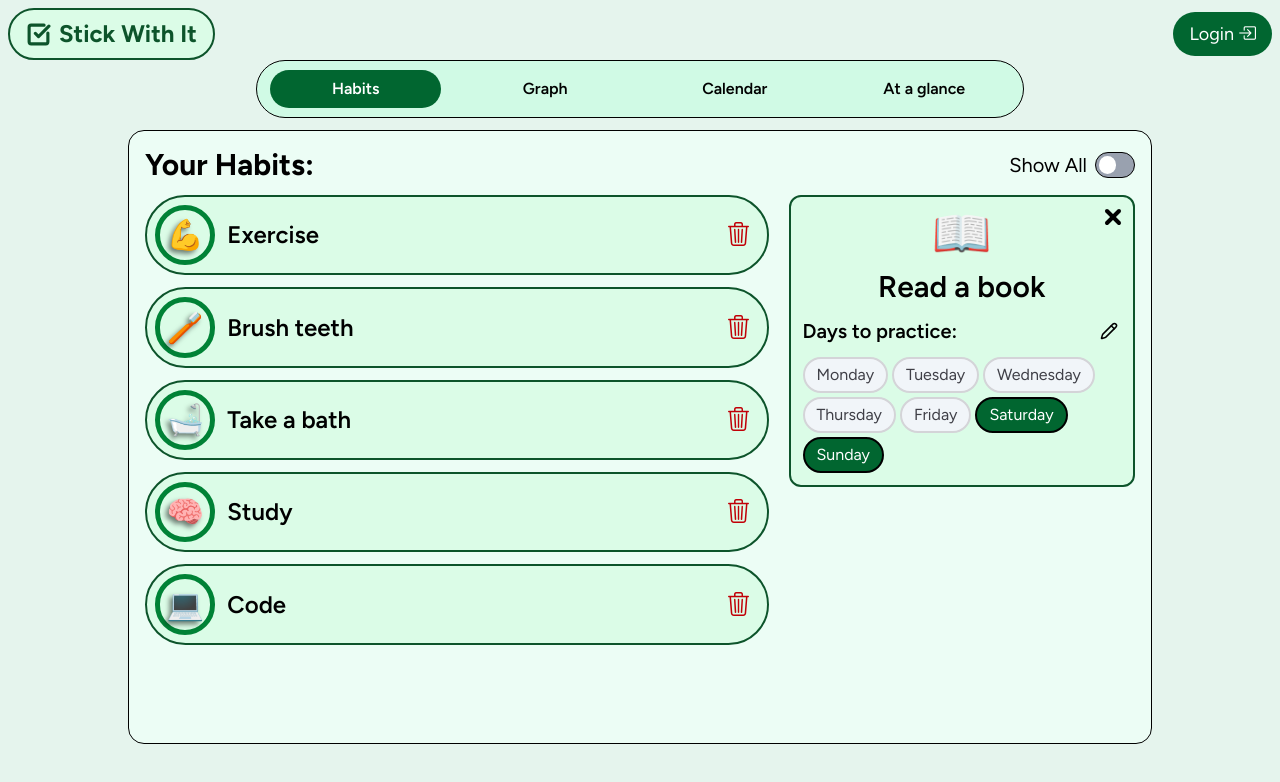
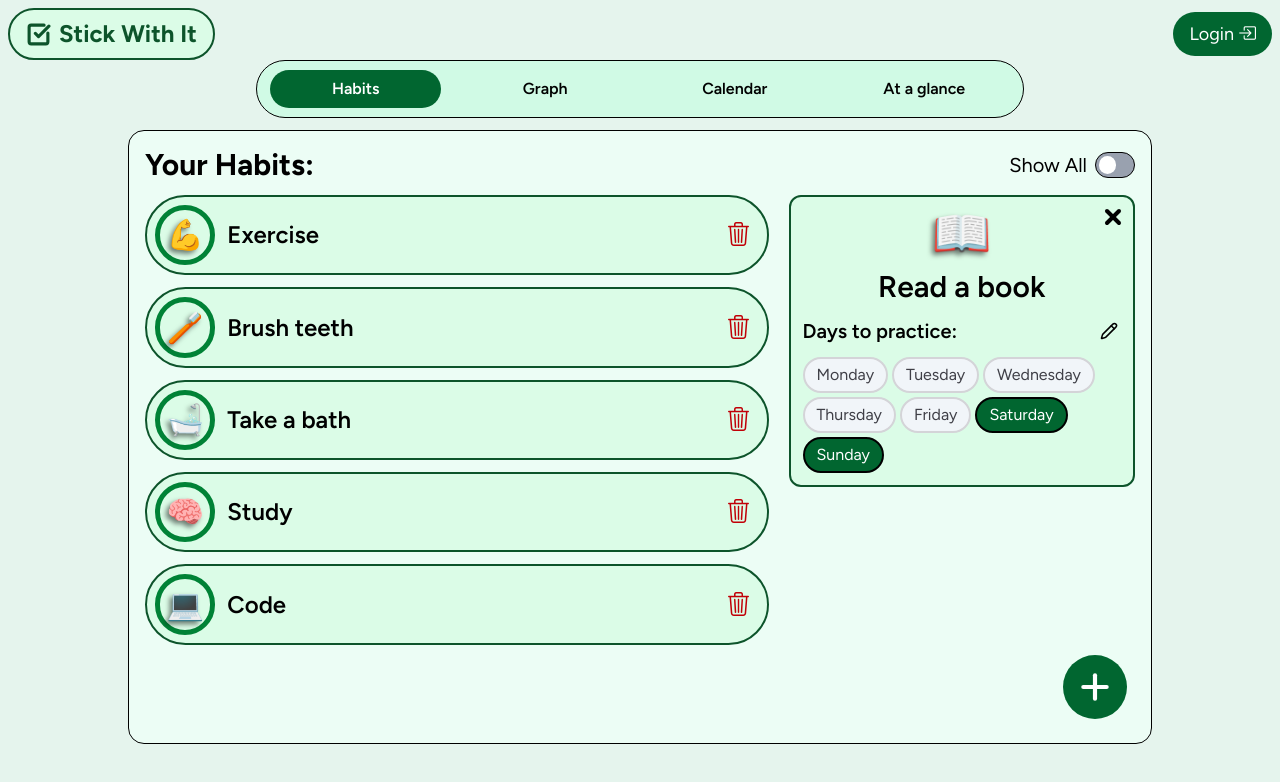
Before and after one commit to zarwaan/stick-with-it, a React (Vite) app: page / in a window 1280 px wide. Shown: the top 782 px of the page. Built offline with nearby package versions, Linux system fonts and the light colour scheme.

Commit message:
Added day updation func and create new button

```diff
--- /dev/null
+++ b/src/components/HabitsView/CreateNewButton.jsx
@@ -0,0 +1,19 @@
+import { CalendarPlus, Plus } from "lucide-react";
+import { motion } from "motion/react";
+import { useRef } from "react";
+
+export default function CreateNewButton(){
+    const ref = useRef(null);
+    return(
+        <motion.button className="absolute bottom-4 right-4 aspect-square flex p-3 rounded-full
+                        bg-green-800 cursor-pointer" ref={ref}
+                        whileHover={{rotate: -90}}
+                        transition={{duration: 0.2}}
+                        whileTap={{y:4}}>
+            <div className="text-white">
+                {/* <CalendarPlus strokeWidth={2.5} size={40}></CalendarPlus> */}
+                <Plus strokeWidth={2.5} size={40}></Plus>
+            </div>
+        </motion.button>
+    )
+}
--- a/src/components/HabitsView/Habit.jsx
+++ b/src/components/HabitsView/Habit.jsx
@@ -1,10 +1,17 @@
 import { useState } from "react"
 import { motion } from "motion/react";
 import { useHabitContext } from "../../providers/HabitProvider";
+import { allHabits } from "./habits";
 
 export default function Habit({habit}) {
     const [deleteHover, setDeleteHover] = useState(false);
     const {openHabit} = useHabitContext();
+
+    // const handleDelete = (e) => {
+    //     e.stopPropagation();
+    //     habit.clearHabit(allHabits);
+    // }
+
     return (
         <motion.div className="border border-2 border-green-900 rounded-full flex flex-row p-2 gap-3
                         bg-green-100 cursor-pointer"
@@ -20,11 +27,15 @@ export default function Habit({habit}) {
                     {habit.title}
                 </span>
                 <div className="mr-2">
-                    <div className="text-red-700 text-2xl cursor-pointer"
+                    <button className="text-red-700 text-2xl cursor-pointer"
                         onMouseEnter={()=>setDeleteHover(true)}
-                        onMouseLeave={()=>setDeleteHover(false)}>
+                        onMouseLeave={()=>setDeleteHover(false)}
+                        onClick={(e)=>{
+                            e.stopPropagation();
+                            // habit.clearHabit(allHabits);
+                        }}>
                         <i className={`bi ${deleteHover ? "bi-trash3-fill" : "bi-trash3"}`}></i>
-                    </div>
+                    </button>
                 </div>
             </div>
         </motion.div>
--- a/src/components/HabitsView/HabitDetails.jsx
+++ b/src/components/HabitsView/HabitDetails.jsx
@@ -3,9 +3,17 @@ import { useHabitContext } from "../../providers/HabitProvider"
 import { motion } from "motion/react";
 import { week } from "../../helpers/calendar";
 import MarkedDay from "./MarkedDay";
+import { useEffect, useState } from "react";
+import { allHabits } from "./habits";
 
 export default function HabitDetails() {
     const {currentHabitView, closeHabit, editMode, setEditMode} = useHabitContext();
+    const [days, setDays] = useState(currentHabitView.dayArray);
+
+    useEffect(() => {
+        setDays(currentHabitView.dayArray)
+    },[currentHabitView])
+
     return (
         <div className="flex flex-col relative gap-3 p-3 rounded-xl
                             border-2 border-green-900 bg-green-100
@@ -22,7 +30,7 @@ export default function HabitDetails() {
             {
                 currentHabitView ? (
                 <>
-                    <div className="text-5xl">
+                    <div className="text-5xl text-shadow-[-3px_3px_5px_rgb(0_0_0_/_0.5)]">
                         {currentHabitView.emoji}
                     </div>
                     <div className=" text-3xl font-semibold">
@@ -32,7 +40,13 @@ export default function HabitDetails() {
                         <div className=" h-fit mt-auto mb-auto">Days to practice:</div>
                         <div className=" flex flex-row">
                             <motion.button className=" cursor-pointer rounded-full p-1 aspect-square flex-center"
-                            onClick={()=>{setEditMode(mode => !mode)}}
+                            onClick={()=>{
+                                setEditMode(mode => !mode)
+                                if(editMode){
+                                    currentHabitView.updateDays(days);
+                                    console.log(allHabits);
+                                }
+                            }}
                             whileHover={{
                                 color: "rgb(255,255,255)",
                                 backgroundColor: "rgba(0, 70, 0, 1)"
@@ -50,7 +64,10 @@ export default function HabitDetails() {
                     <div className=" flex flex-row flex-wrap gap-1">
                         {
                             week.map((day,index)=>
-                                <MarkedDay key={index} day={day} isMarked={currentHabitView.dayArray[index]}>
+                                <MarkedDay key={index}
+                                day={day} isMarked={currentHabitView.dayArray[index]}
+                                index={index} days={days}
+                                setDays={setDays}>
                                 </MarkedDay>
                             )
                         }
--- a/src/components/HabitsView/HabitsView.jsx
+++ b/src/components/HabitsView/HabitsView.jsx
@@ -6,12 +6,13 @@ import Habit from "./Habit";
 import { week, weekAbbr, weekSingleLetter, today } from "../../helpers/calendar";
 import { AnimatePresence, motion} from "motion/react";
 import HabitDetails from "./HabitDetails";
+import CreateNewButton from "./CreateNewButton";
 
 export default function HabitsView() {
     const {showAll, sideBarOpen} = useHabitContext();
 
     return (
-        <div className="flex flex-col p-2 h-full gap-3">
+        <div className="flex flex-col p-2 h-full gap-3 relative">
             <div className="flex flex-row justify-between items-center">
                 <div className="text-3xl font-bold">
                     Your Habits:
@@ -46,6 +47,7 @@ export default function HabitsView() {
                     }
                 </AnimatePresence>
             </div>
+            <CreateNewButton></CreateNewButton>
         </div>
     )
 }
--- a/src/components/HabitsView/MarkedDay.jsx
+++ b/src/components/HabitsView/MarkedDay.jsx
@@ -1,9 +1,10 @@
 import { useEffect, useState } from "react"
 import { useHabitContext } from "../../providers/HabitProvider";
 
-export default function MarkedDay({day,isMarked}){
+export default function MarkedDay({day,isMarked,index,days,setDays}){
     const [marked, setMarked] = useState(isMarked)
     const {editMode} = useHabitContext();
+    const dayArray = [...days];
 
     useEffect(() => {
         setMarked(isMarked);
@@ -14,8 +15,16 @@ export default function MarkedDay({day,isMarked}){
             marked ? "bg-green-800 text-white border-black" : "bg-slate-100 text-zinc-700 border-zinc-300"
         }
         ${ editMode ? "cursor-pointer" : "cursor-not-allowed"}`}
-        onClick={() => { if(editMode) setMarked(marked => !marked); else {/*nothing*/}}}>
+        onClick={() => {
+            if(editMode){
+                setMarked(marked => !marked);
+                dayArray[index] = dayArray[index] ? 0 : 1;
+                setDays(dayArray)
+            }
+            else {/*nothing*/}}}>
             {day}
         </button>
     )
 }
+
+// change from AllHabits.{habit}.dayArray =
--- a/src/components/HabitsView/habits.js
+++ b/src/components/HabitsView/habits.js
@@ -6,6 +6,18 @@ class Habit {
         this.title = title;
         this.emoji = emoji;
         this.dayArray = dayArray;
+    }
+
+    updateDays(days){
+        this.dayArray = days;
+    }
+
+    clearHabit(arr){
+        this.title = null;
+        this.emoji = null;
+        this.dayArray = null;
+        const index = arr.findIndex(h => h.id === this.id)
+        if(index>-1) arr.splice(index,1);
     }
 }
 
@@ -23,10 +35,6 @@ const Code = new Habit("Code", "💻",[0,1,0,1,0,1,1])
 const Meditate = new Habit("Meditate", "🧘‍♂️",weekends)
 const Dance = new Habit("Dance", "💃",[0,0,1,0,0,1,1])
 
-// export const todayHabits = [
-//     Brush, Bathe, Exercise
-// ]
-
 export const allHabits = [
     ReadBook, Exercise, Brush, Bathe, Study, Code, Meditate, Dance
 ]
--- a/src/components/utils/Toggle.jsx
+++ b/src/components/utils/Toggle.jsx
@@ -8,7 +8,7 @@ export default function Toggle({widthValue, handleClick}){
     useEffect(()=>{
         if(ref.current){
             setX(ref.current.offsetWidth - 3)
-            console.log(ref.current.offsetWidth);
+            // console.log(ref.current.offsetWidth);
         }
     },[]);
 
--- /dev/null
+++ b/src/providers/HabitListProvider.jsx
@@ -0,0 +1,16 @@
+import { createContext, useContext, useState } from "react";
+
+const HabitListContext = createContext();
+
+export default function HabitListProvider({children}) {
+
+    return (
+        <HabitListContext.Provider value={{loggedIn, userData, login, logout}}>
+            {children}
+        </HabitListContext.Provider>
+    )
+}
+
+export function useHabitListContext(){
+    return useContext(HabitListContext)
+}
--- a/src/providers/HabitProvider.jsx
+++ b/src/providers/HabitProvider.jsx
@@ -1,4 +1,5 @@
 import { createContext, useContext, useState } from "react";
+import { allHabits } from "../components/HabitsView/habits";
 
 const HabitContext = createContext();
 
@@ -19,7 +20,7 @@ export default function HabitProvider({children}) {
     };
 
     const closeHabit = () => {
-        setCurrentHabitView(null);
+        // setCurrentHabitView(null);
         setSideBarOpen(false);
     }
 
```
